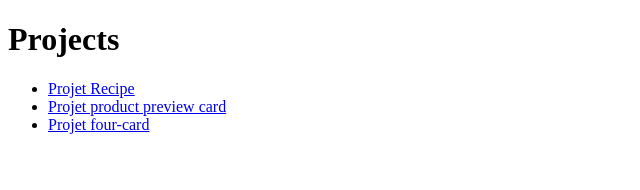
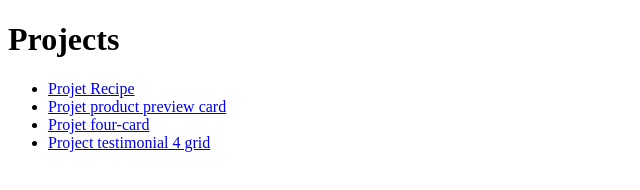
Before and after one commit to AngeATT/Projects-front-end-mentor, a plain HTML site: page index.html in a window 1280 px wide. Shown: the whole page, without its empty margins (0-640 px from the left). Drawn offline with Linux system fonts and the light colour scheme.

Commit message:
add testimonial to main page

```diff
--- a/index.html
+++ b/index.html
@@ -11,6 +11,7 @@
         <li><a href="./recipe-page-main/">Projet Recipe</a></li>
         <li><a href="./product-preview-card-component-main/">Projet product preview card</a></li>
         <li><a href="./four-card-feature-section-master/">Projet four-card</a></li>
+        <li><a href="./testimonials-grid-section-main/">Project testimonial 4 grid</a></li>
     </ul>
 </body>
 </html>
```
